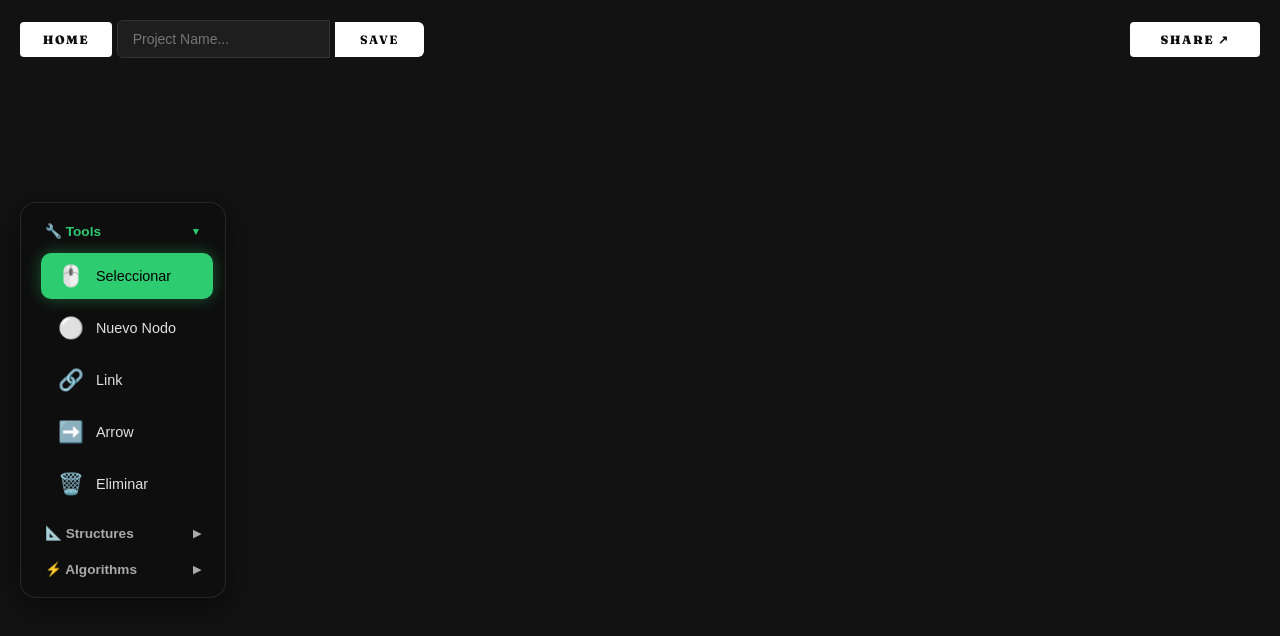
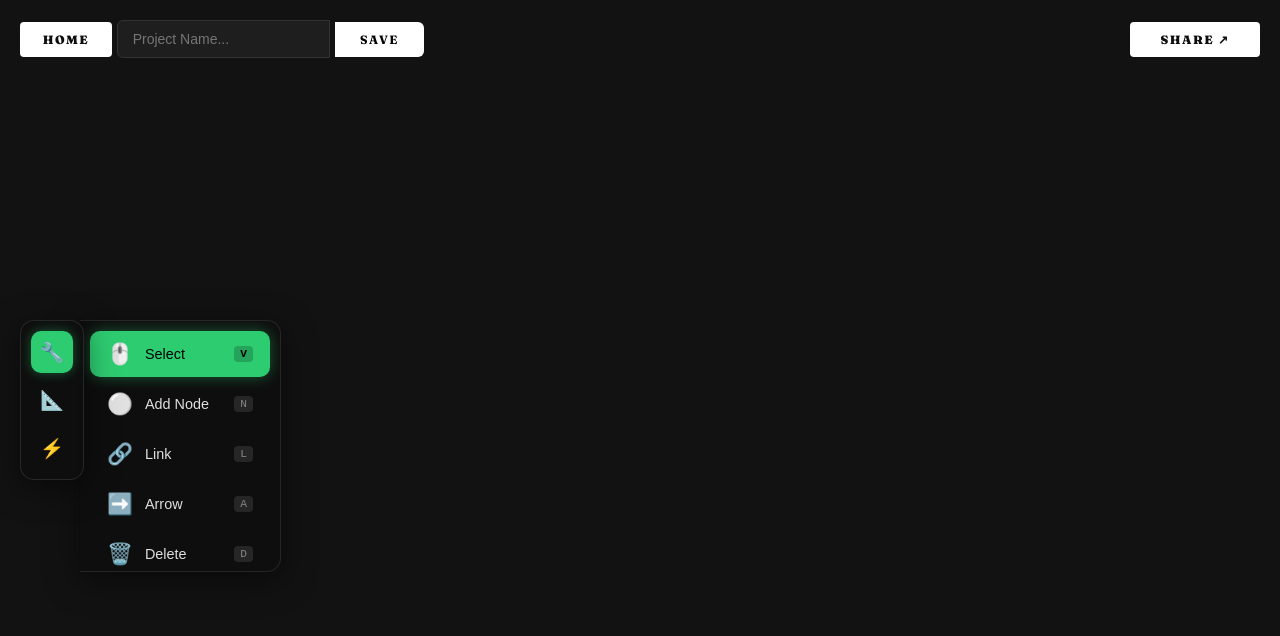
Before and after one commit to FerCesio/NodeVix, a React (Vite) app in the folder app/: page /project/new in a window 1280 px wide. Shown: the top 636 px of the page. Built offline with nearby package versions, Linux system fonts and the light colour scheme.

Commit message:
Fixed tools panel and animations for edges and nodes

```diff
--- a/app/src/components/sandbox/PropertyPanel.tsx
+++ b/app/src/components/sandbox/PropertyPanel.tsx
@@ -1,4 +1,4 @@
-import React from 'react';
+import React, { useEffect } from 'react';
 import '../../styles/property-panel.css';
 import type { INode } from '../../sandbox/interfaces';
 
@@ -9,6 +9,15 @@ interface PropertyPanelProps {
 }
 
 export const PropertyPanel: React.FC<PropertyPanelProps> = ({ node, onUpdate, onClose }) => {
+  useEffect(() => {
+    if (!node) return;
+    const handleKey = (e: KeyboardEvent) => {
+      if (e.key === 'Escape') onClose();
+    };
+    window.addEventListener('keydown', handleKey);
+    return () => window.removeEventListener('keydown', handleKey);
+  }, [node, onClose]);
+
   if (!node) return null;
 
   return (
@@ -19,13 +28,11 @@ export const PropertyPanel: React.FC<PropertyPanelProps> = ({ node, onUpdate, on
       </div>
 
       <div className="property-panel-content">
-        {/* ID / Nombre del Nodo (Deshabilitado para no romper las edges) */}
         <div className="property-group">
           <label>Node ID</label>
           <input type="text" value={node.id} disabled className="disabled-input" />
         </div>
 
-        {/* Valor numérico interno de la simulación */}
         <div className="property-group">
           <label>Value</label>
           <input
@@ -47,7 +54,6 @@ export const PropertyPanel: React.FC<PropertyPanelProps> = ({ node, onUpdate, on
           </div>
         </div>
 
-        {/* Escala / Tamaño del nodo en el canvas */}
         <div className="property-group">
           <label>Scale (Size)</label>
           <div className="range-wrapper">
--- a/app/src/components/sandbox/SandboxPanel.tsx
+++ b/app/src/components/sandbox/SandboxPanel.tsx
@@ -1,4 +1,4 @@
-import { useState } from 'react';
+import { useState, useEffect } from 'react';
 import { AVAILABLE_TOOLS, type PanelSection, type ToolMode } from '../../types/tools';
 import { StructuresSection } from './StructuresSection';
 import { AlgorithmsSection } from './AlgorithmsSection';
@@ -11,54 +11,64 @@ interface SandboxPanelProps {
   onRunAlgorithm: (algorithmId: string) => void;
 }
 
-const SECTIONS: { id: PanelSection; label: string; icon: string }[] = [
-  { id: 'TOOLS', label: 'Tools', icon: '🔧' },
-  { id: 'STRUCTURES', label: 'Structures', icon: '📐' },
-  { id: 'ALGORITHMS', label: 'Algorithms', icon: '⚡' },
+const SECTIONS: { id: PanelSection; icon: string }[] = [
+  { id: 'TOOLS', icon: '🔧' },
+  { id: 'STRUCTURES', icon: '📐' },
+  { id: 'ALGORITHMS', icon: '⚡' },
 ];
 
 export const SandboxPanel: React.FC<SandboxPanelProps> = ({ activeMode, onModeChange, onGeneratePreset, onRunAlgorithm }) => {
-  const [activeSection, setActiveSection] = useState<PanelSection>('TOOLS');
+  const [activeSection, setActiveSection] = useState<PanelSection | null>('TOOLS');
+
+  useEffect(() => {
+    const handleKey = (e: KeyboardEvent) => {
+      if ((e.target as HTMLElement).tagName === 'INPUT') return;
+      const tool = AVAILABLE_TOOLS.find(t => t.shortcut.toLowerCase() === e.key.toLowerCase());
+      if (tool) onModeChange(tool.mode);
+    };
+    window.addEventListener('keydown', handleKey);
+    return () => window.removeEventListener('keydown', handleKey);
+  }, [onModeChange]);
 
   const toggleSection = (section: PanelSection) => {
-    setActiveSection(prev => prev === section ? section : section);
+    setActiveSection(prev => prev === section ? null : section);
   };
 
   return (
     <div className="sandbox-panel">
+      <div className="panel-tabs">
         {SECTIONS.map(section => (
-        <div key={section.id} className="panel-section">
           <button
-            className={`section-tab ${activeSection === section.id ? 'active' : ''}`}
+            key={section.id}
+            className={`panel-tab-btn ${activeSection === section.id ? 'active' : ''}`}
             onClick={() => toggleSection(section.id)}
+            title={section.id}
           >
-            <span>{section.icon} {section.label}</span>
-            <span className="tab-indicator">{activeSection === section.id ? '▼' : '▶'}</span>
+            {section.icon}
           </button>
+        ))}
+      </div>
 
-          {activeSection === section.id && (
-            <div className="section-content">
-              {section.id === 'TOOLS' && AVAILABLE_TOOLS.map(tool => (
+      <div className={`panel-content ${activeSection ? 'open' : ''}`}>
+        {activeSection === 'TOOLS' && AVAILABLE_TOOLS.map(tool => (
           <button
             key={tool.mode}
             className={`tool-button ${activeMode === tool.mode ? 'active' : ''}`}
             onClick={() => onModeChange(tool.mode)}
-                  title={tool.label}
+            title={`${tool.label} (${tool.shortcut})`}
           >
             <span className="tool-icon">{tool.icon}</span>
             <span className="tool-label">{tool.label}</span>
+            <kbd className="tool-shortcut">{tool.shortcut}</kbd>
           </button>
         ))}
-              {section.id === 'STRUCTURES' && (
+        {activeSection === 'STRUCTURES' && (
           <StructuresSection onGenerate={onGeneratePreset} />
         )}
-              {section.id === 'ALGORITHMS' && (
+        {activeSection === 'ALGORITHMS' && (
           <AlgorithmsSection onRun={onRunAlgorithm} />
         )}
       </div>
-          )}
-        </div>
-      ))}
     </div>
   );
 };
--- a/app/src/components/sandbox/SimulationCanvas.tsx
+++ b/app/src/components/sandbox/SimulationCanvas.tsx
@@ -232,7 +232,7 @@ export const SimulationCanvas = forwardRef<SimulationCanvasRef, SimulationCanvas
   };
 
   return (
-    <div className={`canvas-wrapper${mode === 'DELETE_ANY' ? ' mode-delete' : ''}`}>
+    <div className={`canvas-wrapper mode-${mode === 'SELECT' ? 'select' : mode === 'ADD_NODE' ? 'add-node' : mode === 'LINK' ? 'link' : mode === 'ARROW' ? 'arrow' : 'delete'}`}>
 
       {/* 1. ENVUELVO EL PANEL DE HERRAMIENTAS */}
       {!readOnly && (
--- a/app/src/components/sandbox/modules/CanvasRenderer.ts
+++ b/app/src/components/sandbox/modules/CanvasRenderer.ts
@@ -94,7 +94,10 @@ export class CanvasRenderer {
         return `${sourceId}-${targetId}-${linkType}`;
       })
       .join(
-        enter => enter.append('line'),
+        enter => enter.append('line').attr('class', 'entering').each(function() {
+          const el = this as SVGLineElement;
+          setTimeout(() => el.classList.remove('entering'), 200);
+        }),
         update => update,
         exit => exit.remove() // <-- Ahora sí D3 sabe exactamente cuáles remover al avanzar el paso
       )
@@ -108,12 +111,18 @@ export class CanvasRenderer {
       .data(dataNodes, d => d.id)
       .join(
         enter => {
-          const g = enter.append('g').attr('class', 'node node-data');
-          g.append('circle')
-            .attr('r', d => 20 * (d.scale ?? 1))
+          const g = enter.append('g').attr('class', 'node node-data node-entering')
+            .attr('transform', d => `translate(${d.x ?? 0},${d.y ?? 0})`);
+          const circle = g.append('circle')
+            .attr('r', 0)
             .attr('fill', d => this.getNodeColor(d))
             .style('stroke', d => d.id === this.selectedNodeId ? '#4A90E2' : 'none')
             .style('stroke-width', d => d.id === this.selectedNodeId ? '4px' : '0px');
+          circle.transition().duration(250).ease(d3.easeBackOut)
+            .attr('r', (d: INode) => 20 * (d.scale ?? 1))
+            .on('end', function() {
+              (this.parentNode as Element)?.classList.remove('node-entering');
+            });
           g.append('text')
             .attr('text-anchor', 'middle')
             .attr('dy', '0.35em')
@@ -123,8 +132,9 @@ export class CanvasRenderer {
           return g;
         },
         update => {
+          update.filter(':not(.node-entering)').select('circle')
+            .attr('r', d => 20 * (d.scale ?? 1));
           update.select('circle')
-            .attr('r', d => 20 * (d.scale ?? 1))
             .attr('fill', d => this.getNodeColor(d))
             .style('stroke', d => d.id === this.selectedNodeId ? '#4A90E2' : 'none')
             .style('stroke-width', d => d.id === this.selectedNodeId ? '4px' : '0px');
--- a/app/src/styles/canvas.css
+++ b/app/src/styles/canvas.css
@@ -55,10 +55,12 @@ rect {
     stroke-width: 1.5px;
 }
 
-/* DELETE mode feedback */
-.canvas-wrapper.mode-delete svg {
-    cursor: crosshair;
-}
+/* Contextual cursors per mode */
+.canvas-wrapper.mode-select svg { cursor: default; }
+.canvas-wrapper.mode-add-node svg { cursor: cell; }
+.canvas-wrapper.mode-link svg { cursor: pointer; }
+.canvas-wrapper.mode-arrow svg { cursor: pointer; }
+.canvas-wrapper.mode-delete svg { cursor: crosshair; }
 
 .canvas-wrapper.mode-delete g.node:hover circle {
     stroke: #e74c3c;
@@ -102,3 +104,13 @@ g.node-algo .algo-step {
     user-select: none;
     -webkit-user-select: none;
 }
+
+/* Micro-flash on link creation */
+@keyframes linkFlash {
+    0% { stroke-opacity: 0; stroke-width: 4px; }
+    100% { stroke-opacity: 1; stroke-width: 2px; }
+}
+
+line.entering {
+    animation: linkFlash 0.2s ease-out forwards;
+}
--- a/app/src/styles/sandbox.css
+++ b/app/src/styles/sandbox.css
@@ -22,63 +22,91 @@
     transform: translateY(-50%);
     z-index: 100;
     display: flex;
+    flex-direction: row;
+    align-items: flex-start;
+}
+
+.panel-tabs {
+    display: flex;
+    flex-direction: column;
+    gap: 6px;
+    background: rgba(15, 15, 15, 0.85);
+    backdrop-filter: blur(8px);
+    padding: 10px;
+    border-radius: 14px;
+    border: 1px solid rgba(255, 255, 255, 0.1);
+    box-shadow: 0 8px 32px rgba(0, 0, 0, 0.5);
+    z-index: 2;
+    position: relative;
+}
+
+.panel-tab-btn {
+    width: 42px;
+    height: 42px;
+    display: flex;
+    align-items: center;
+    justify-content: center;
+    background: transparent;
+    border: 1px solid transparent;
+    border-radius: 10px;
+    font-size: 1.2rem;
+    cursor: pointer;
+    transition: background 0.15s ease, box-shadow 0.15s ease;
+}
+
+.panel-tab-btn:hover {
+    background: rgba(255, 255, 255, 0.08);
+}
+
+.panel-tab-btn.active {
+    background: #2ecc71;
+    box-shadow: 0 0 12px rgba(46, 204, 113, 0.4);
+}
+
+.panel-content {
+    position: absolute;
+    left: 100%;
+    top: 0;
+    margin-left: -4px;
+    display: flex;
     flex-direction: column;
     gap: 4px;
     background: rgba(15, 15, 15, 0.85);
     backdrop-filter: blur(8px);
-    padding: 12px;
-    border-radius: 16px;
+    padding: 10px;
+    border-radius: 0 14px 14px 0;
     border: 1px solid rgba(255, 255, 255, 0.1);
+    border-left: none;
     box-shadow: 0 8px 32px rgba(0, 0, 0, 0.5);
-    min-width: 180px;
+    width: 180px;
+    max-height: 230px;
+    overflow-y: auto;
+    opacity: 0;
+    transform: translateX(-10px);
+    pointer-events: none;
+    transition: opacity 0.2s ease, transform 0.2s ease;
 }
 
-.panel-section {
-    display: flex;
-    flex-direction: column;
+.panel-content.open {
+    opacity: 1;
+    transform: translateX(0);
+    pointer-events: auto;
 }
 
-.section-tab {
-    display: flex;
-    justify-content: space-between;
-    align-items: center;
-    background: transparent;
-    border: none;
-    color: #aaa;
-    padding: 8px 12px;
-    border-radius: 8px;
-    cursor: pointer;
-    font-size: 0.85rem;
-    font-weight: 600;
-    transition: all 0.15s ease;
+.panel-content::-webkit-scrollbar {
+    width: 4px;
 }
 
-.section-tab:hover {
-    background: rgba(255, 255, 255, 0.05);
-    color: #e0e0e0;
+.panel-content::-webkit-scrollbar-track {
+    background: transparent;
 }
 
-.section-tab.active {
-    color: #2ecc71;
+.panel-content::-webkit-scrollbar-thumb {
+    background: rgba(255, 255, 255, 0.15);
+    border-radius: 2px;
 }
 
-.tab-indicator {
-    font-size: 0.65rem;
-}
-
-.section-content {
-    display: flex;
-    flex-direction: column;
-    gap: 6px;
-    padding: 6px 0 6px 8px;
-}
-
-.section-placeholder {
-    font-size: 0.75rem;
-    color: #666;
-    padding: 4px 12px;
-    font-style: italic;
-}
+/* Legacy section styles removed — now using panel-tabs + panel-content layout */
 
 .tool-button {
     display: flex;
@@ -112,6 +140,21 @@
 .tool-label {
     font-size: 0.9rem;
     font-weight: 500;
+}
+
+.tool-shortcut {
+    margin-left: auto;
+    font-size: 0.7rem;
+    padding: 2px 6px;
+    border-radius: 4px;
+    background: rgba(255, 255, 255, 0.1);
+    color: #888;
+    font-family: monospace;
+}
+
+.tool-button.active .tool-shortcut {
+    background: rgba(0, 0, 0, 0.2);
+    color: #000;
 }
 
 .flags-panel {
--- a/package.json
+++ b/package.json
@@ -1,5 +1,6 @@
 {
   "dependencies": {
+    "jspdf": "^4.2.1",
     "react-router-dom": "^7.13.2"
   }
 }
```
Also changed, not shown: app/src/types/tools.ts (+6 -5 lines), 2 other files (tests, documents, lock files or other folders). Lines whose indentation alone changed are shown as unchanged.
